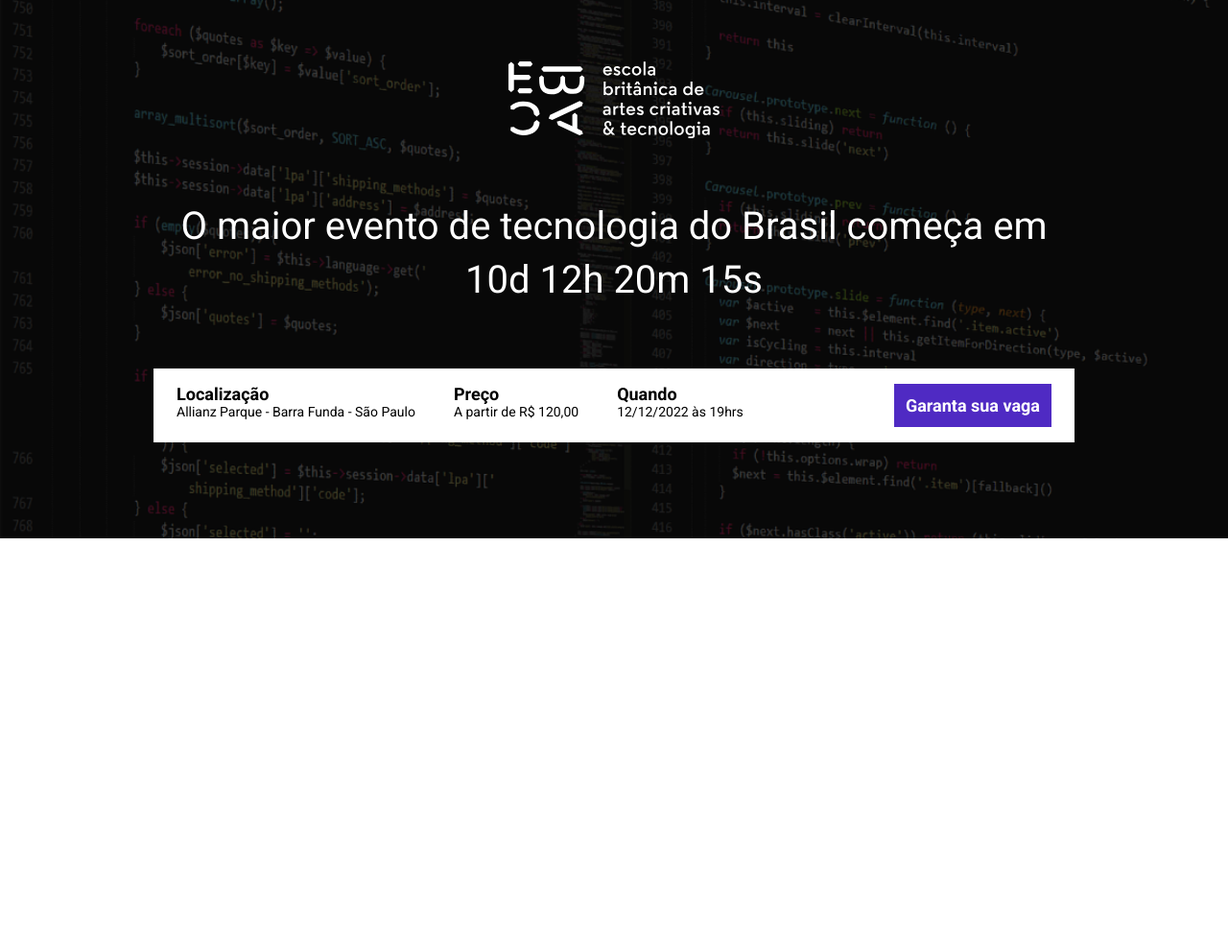
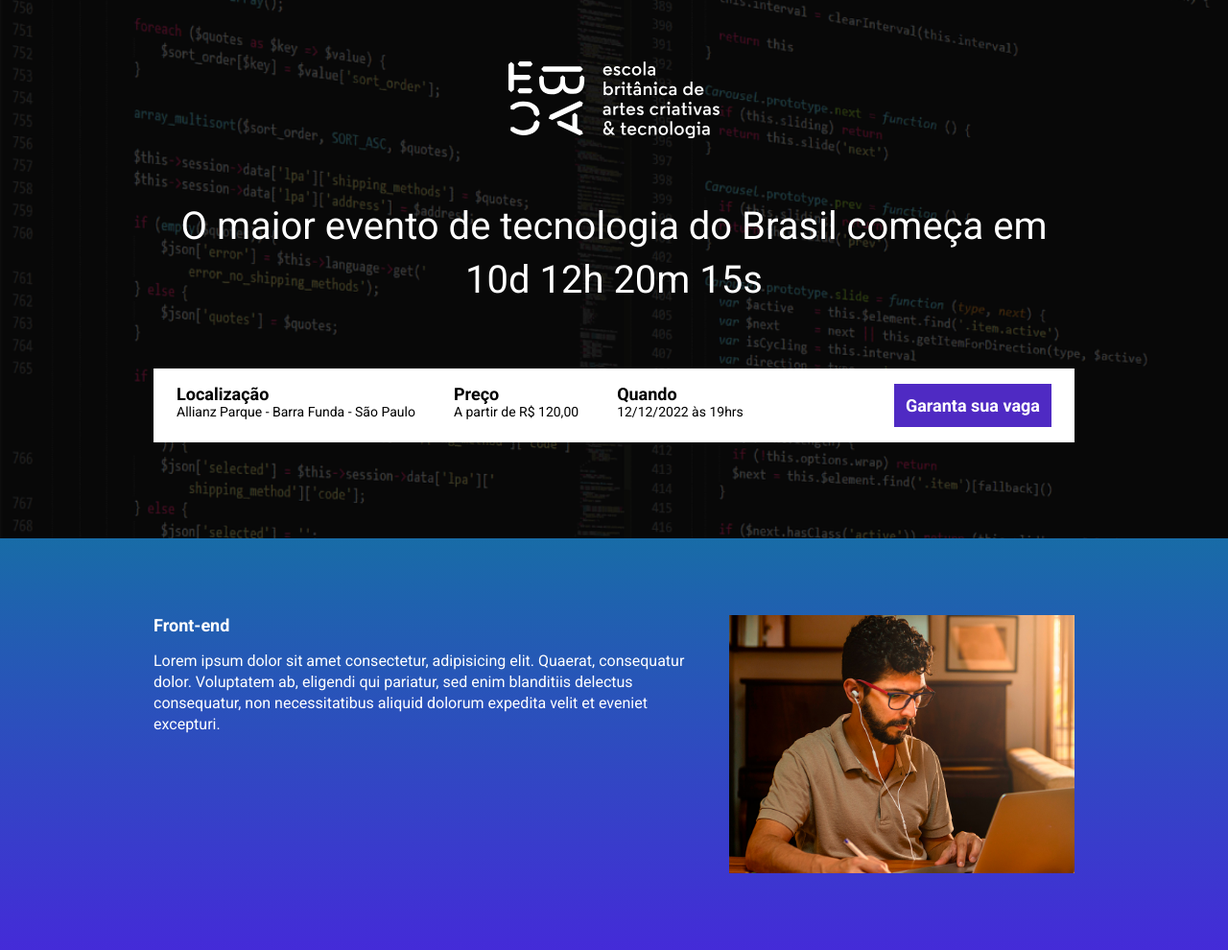
Before and after one commit to vinisantosn/ebac_tech_talks, a website built with Parcel: page src/index.html in a window 1280 px wide. Shown: the whole page at 96% size. Before the commit the page ends 800 px from the top, so only its background shows below. Built offline with nearby package versions, Linux system fonts and the light colour scheme.

Commit message:
feat: adding section front-end

```diff
--- a/src/index.html
+++ b/src/index.html
@@ -39,6 +39,19 @@
             </div>
         </div>
     </header>
+    <section class="event">
+        <div class="container">
+            <div class="event__details">
+                <h2 class="event__details__title">Front-end</h2>
+                <p class="event__details__description">
+                    Lorem ipsum dolor sit amet consectetur, adipisicing elit. Quaerat, consequatur dolor. Voluptatem ab,
+                    eligendi qui pariatur, sed enim blanditiis delectus consequatur, non necessitatibus aliquid dolorum
+                    expedita velit et eveniet excepturi.
+                </p>
+            </div>
+            <img class="event__image" src="./images/frontend.png" alt="front-end logo">
+        </div>
+    </section>
 
 </body>
 
--- /dev/null
+++ b/src/styles/_event.scss
@@ -0,0 +1,34 @@
+.event{
+    padding: 80px 0;
+    background-image: linear-gradient(#186CA7,#442BD8);
+    .container{
+        display: flex;
+    }
+    &__image{
+        max-width: 360px;
+    }
+    &__details{
+        margin-right: 40px;
+        &__title{
+            font-size: 18px;
+            font-weight: bold;
+            margin-bottom: 16px;
+        }
+
+        &__description{
+            line-height: 22px;
+        }
+    }
+    @media (max-width:640){
+        .container{
+            display: block;
+        }
+        &__image{
+            width: 100%;
+        }
+        &__details{
+            margin-right: 0;
+            margin-bottom: 16px;
+        }
+    }
+}
--- a/src/styles/main.scss
+++ b/src/styles/main.scss
@@ -1,4 +1,5 @@
 @use "hero.scss";
+@use "event";
 @use "componentes/infos_bar";
 @use "componentes/buttons";
 *{
```
Lines whose indentation alone changed are shown as unchanged.
